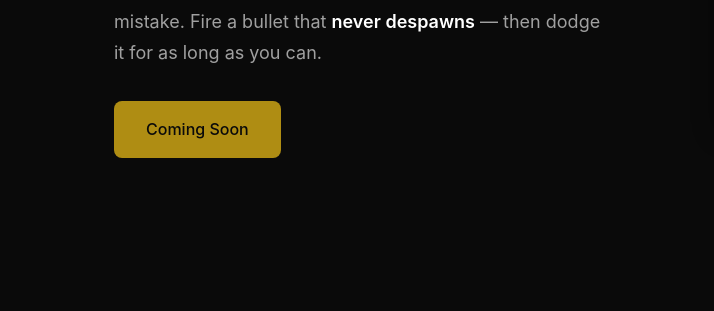
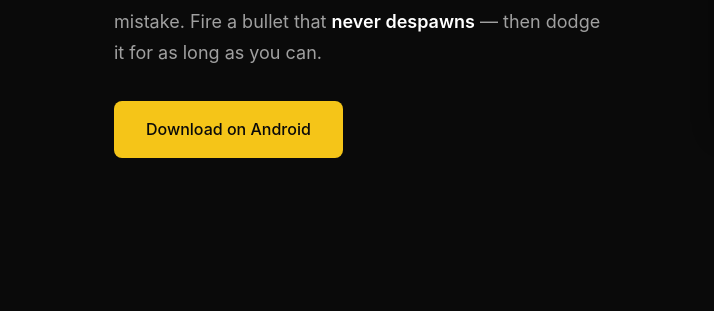
Before and after one commit to AliAhmed-004/aliahmed-004.github.io, a plain HTML site: page one-bullet/index.html in a window 1280 px wide. Shown: the part 465-776 px from the top of the page, 0-714 px from the left. Drawn offline with Linux system fonts and the light colour scheme; grey boxes are pictures that could not be loaded.

Commit message:
Added link to play store listing

```diff
--- a/one-bullet/index.html
+++ b/one-bullet/index.html
@@ -62,10 +62,14 @@
                     A minimalist survival game about avoiding your own mistake.
                     Fire a bullet that <strong>never despawns</strong> — then dodge it for as long as you can.
                 </p>
+
+                <!-- Button to Store Listing -->
                 <div class="hero__cta">
-                    <span class="btn btn--primary btn--disabled">
-                        Coming Soon
-                    </span>
+                   <a href="https://play.google.com/store/apps/details?id=com.spudbyte.one_bullet" target="_blank">
+                        <span class="btn btn--primary">
+                            Download on Android
+                        </span>
+                   </a>
                 </div>
             </div>
 
```
